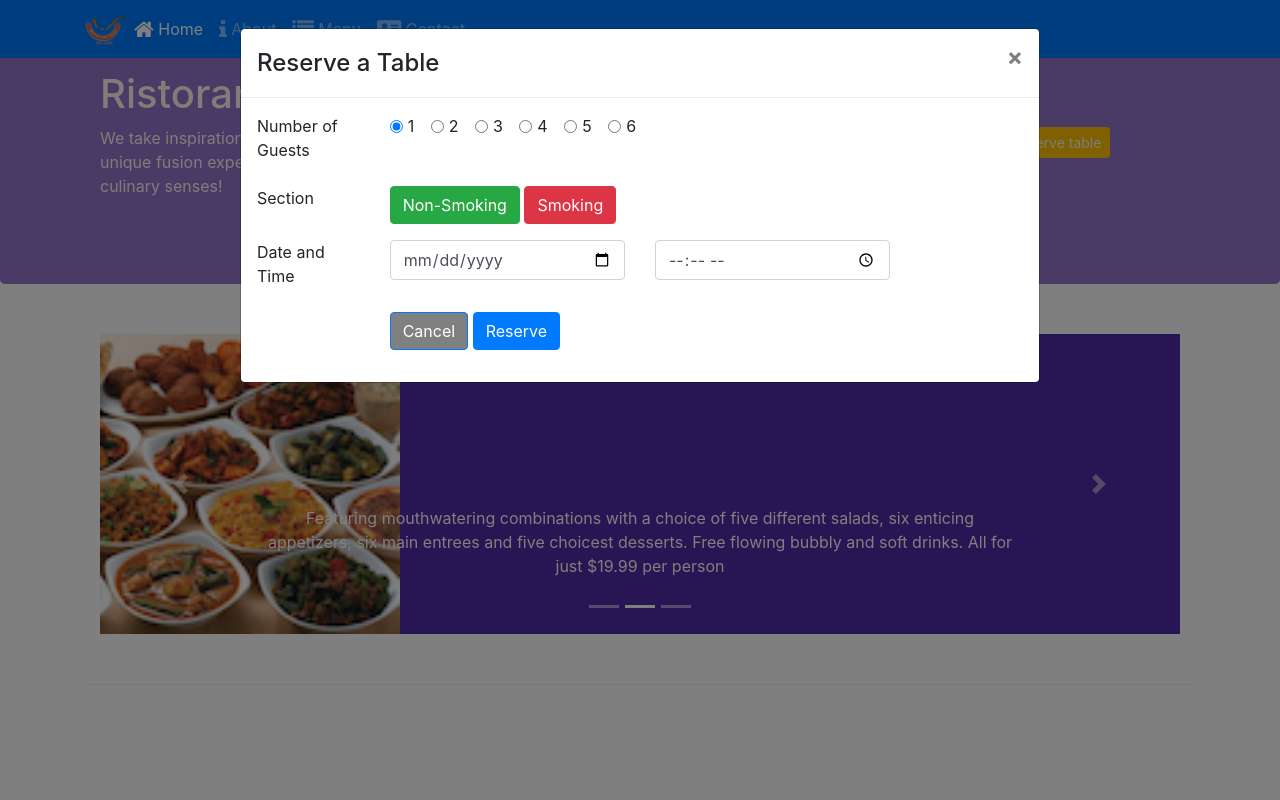
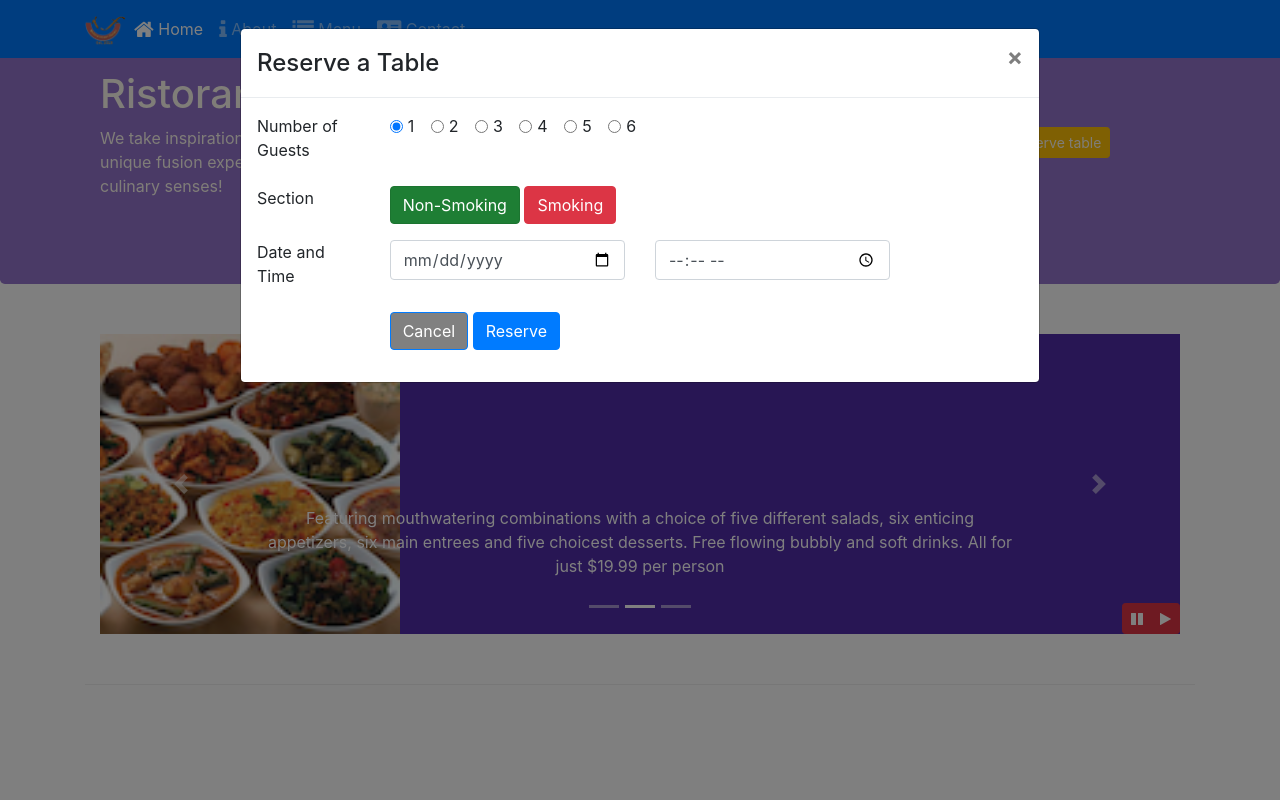
Before and after one commit to ErwFoui/ReactSpecialization, a website: page index.html in a window 1280 px wide. Both pictures are taken after a click on the link "Reserve table". Shown: the top 800 px of the page. Drawn offline with nearby package versions, Linux system fonts and the light colour scheme.

Commit message:
Bootstrap JQuery

```diff
--- a/css/styles.css
+++ b/css/styles.css
@@ -50,3 +50,10 @@
     left: 0;
     min-height: 300px;
 }
+
+#carouselButton {
+    right:0px;
+    position: absolute;
+    bottom: 0px;
+    z-index: 1;
+}
--- a/index.html
+++ b/index.html
@@ -75,7 +75,7 @@
                         <div class="form-group row">
                             <label class="col-12 col-sm-2">Section</label>
                             <div class="col">
-                                <button type="button" class="btn btn-success">Non-Smoking</button>
+                                <button type="button" class="btn btn-success active">Non-Smoking</button>
                                 <button type="button" class="btn btn-danger">Smoking</button>
                             </div>
                         </div>
@@ -113,10 +113,6 @@
                 <div class="col-12 mt-5 mt-sm-0 col-sm-3 text-center align-self-center">
                     <a data-toggle="modal" data-target="#reservation" type="button" class="btn btn-sm btn-warning">Reserve table</a>
                 </div>
-                <!-- <span class="navbar-text">
-                    <a data-toggle="modal" data-target="#reservation">
-                    <span class="fa fa-sign-in"></span> Login</a>
-                </span> -->
             </div>
         </div>
     </header>
@@ -164,6 +160,14 @@
                     <a class="carousel-control-next" href="#mycarousel" role="button" data-slide="next">
                         <span class="carousel-control-next-icon"></span>
                     </a>
+                    <div class="btn-group" id="carouselButton">
+                        <button class="btn btn-danger btn-sm" id="carousel-pause">
+                            <span class="fa fa-pause"></span>
+                        </button>
+                        <button class="btn btn-danger btn-sm" id="carousel-play">
+                            <span class="fa fa-play"></span>
+                        </button>
+                    </div>
                 </div>
              </div>
         </div>
@@ -334,6 +338,18 @@
     <script src="node_modules/jquery/dist/jquery.slim.min.js"></script>
     <script src="node_modules/popper.js/dist/umd/popper.min.js"></script>
     <script src="node_modules/bootstrap/dist/js/bootstrap.min.js"></script>
+    <script>
+        $(document).ready(function(){
+            $("#mycarousel").carousel( { interval: 2000 } );
+            $("#carousel-pause").click(function(){
+                $("#mycarousel").carousel('pause');
+            });
+            $("#carousel-play").click(function(){
+                $("#mycarousel").carousel('cycle');
+            });
+        });
+    </script>
+
 </body>
 
 </html>
```
